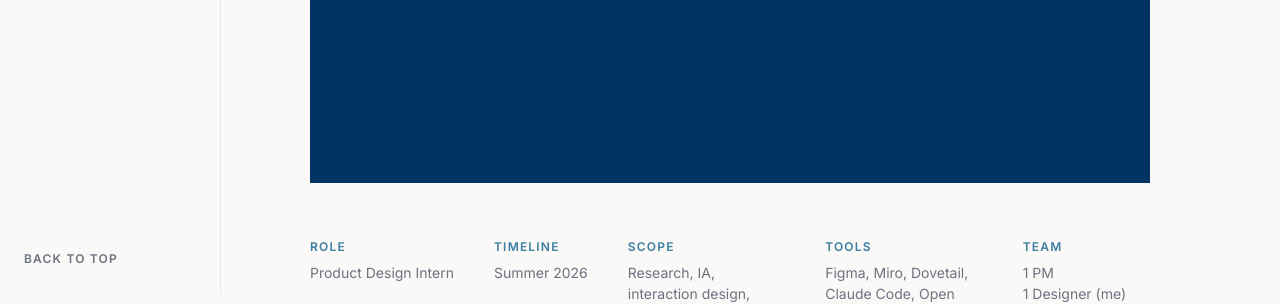
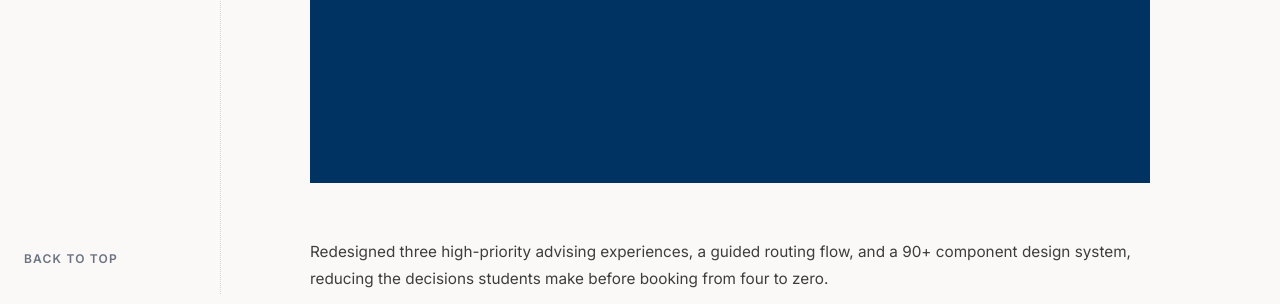
Before and after one commit to diyamahapatra/diya-portfolio, a plain HTML site: page sis.html in a window 1280 px wide. Shown: the part 506-810 px from the top of the page. Drawn offline with Linux system fonts and the light colour scheme; a web font is replaced by a local one.

Commit message:
berkeley IT: add the one-line summary under the hero
The other three studies all open with a .cs-intro sentence between the
hero and the metadata; this one had none.

Co-Authored-By: Claude Opus 5 <noreply@anthropic.com>

```diff
--- a/sis.html
+++ b/sis.html
@@ -204,6 +204,13 @@
       row-gap: 18px;
       max-width: 900px;
       margin-bottom: 80px;
+    }
+    /* the one-line summary that opens the other three studies */
+    .cs-body p.cs-intro {
+      font-size: 15.3px;
+      line-height: 1.75;
+      color: #3D3D3D;
+      margin-bottom: 36px;
     }
     .cs-meta-label {
       font-family: 'Inter', system-ui, sans-serif;
@@ -1114,6 +1121,8 @@
   <!-- ── READING COLUMN ── -->
   <main class="cs-body">
 
+    <p class="cs-intro">Redesigned three high-priority advising experiences, a guided routing flow, and a 90+ component design system, reducing the decisions students make before booking from four to zero.</p>
+
     <div class="cs-meta-grid">
       <div>
         <p class="cs-meta-label">Role</p>
```
